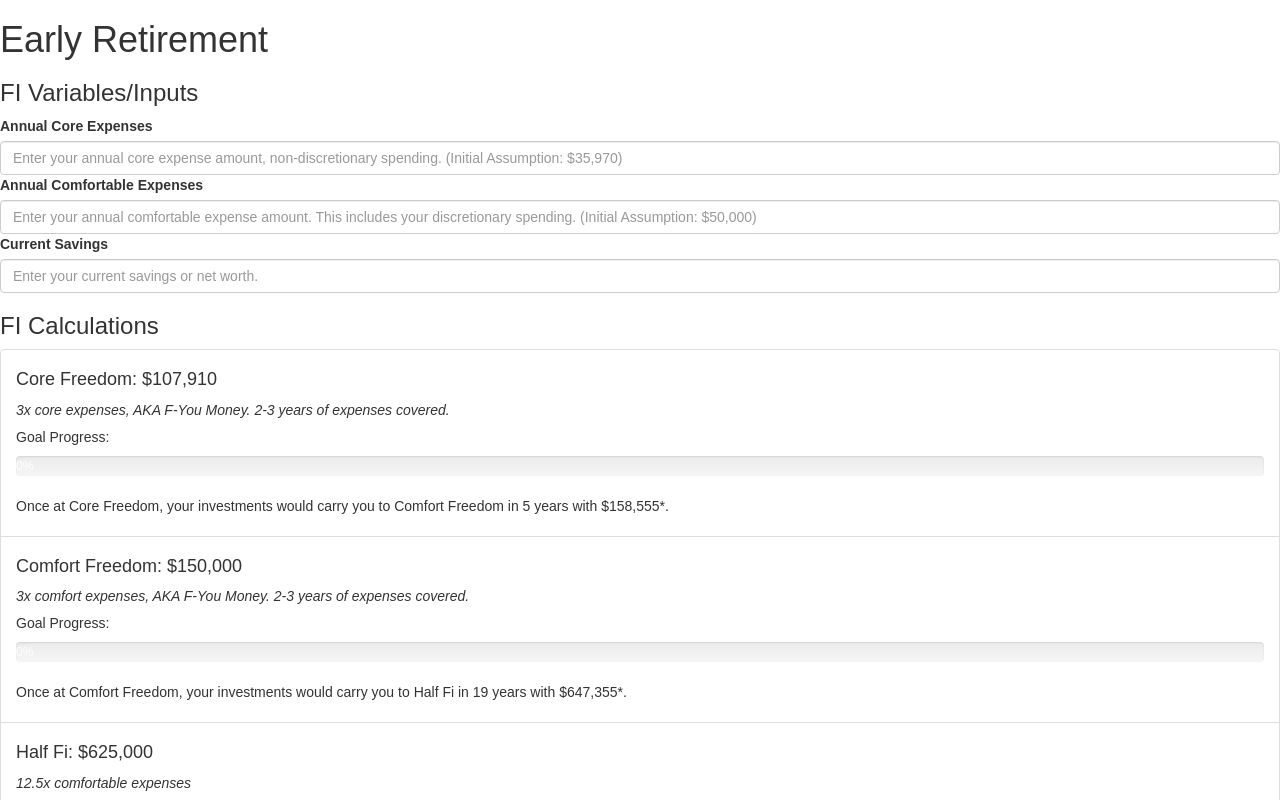
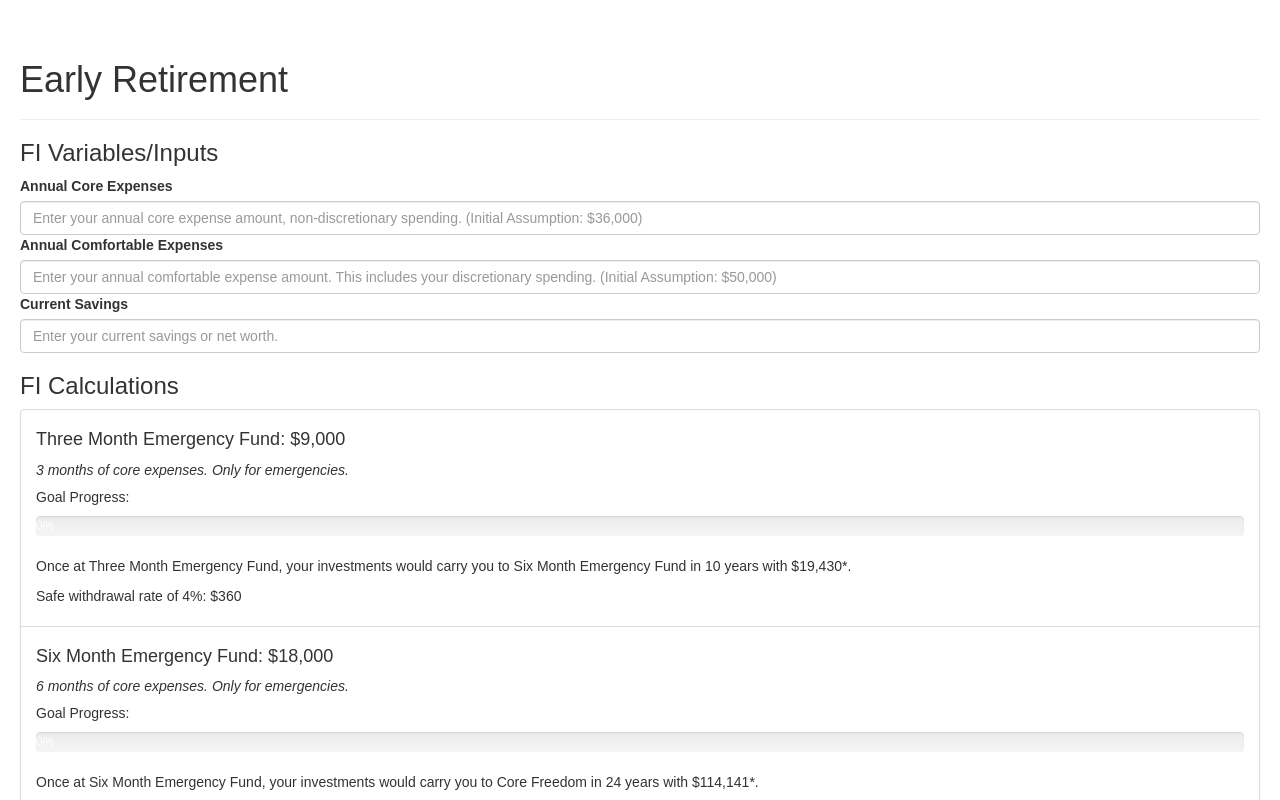
Before and after one commit to meagerfindings/early_retirement_calculators, a React (Create React App) app: page / in a window 1280 px wide. Shown: the top 800 px of the page. Built offline with nearby package versions, Linux system fonts and the light colour scheme.

Commit message:
fixed progress bars refelcting next stage, added initial safe withdrawal rate

```diff
--- a/src/App.css
+++ b/src/App.css
@@ -1,28 +1,3 @@
-/*.App {*/
-  /*text-align: center;*/
-/*}*/
-
-/*.App-logo {*/
-  /*animation: App-logo-spin infinite 20s linear;*/
-  /*height: 80px;*/
-/*}*/
-
-/*.App-header {*/
-  /*background-color: #222;*/
-  /*height: 150px;*/
-  /*padding: 20px;*/
-  /*color: white;*/
-/*}*/
-
-/*.App-title {*/
-  /*font-size: 1.5em;*/
-/*}*/
-
-/*.App-intro {*/
-  /*font-size: large;*/
-/*}*/
-
-/*@keyframes App-logo-spin {*/
-  /*from { transform: rotate(0deg); }*/
-  /*to { transform: rotate(360deg); }*/
-/*}*/
+.App {
+ padding: 20px;
+}
--- a/src/App.js
+++ b/src/App.js
@@ -1,14 +1,15 @@
 import React, { Component } from 'react';
 import './App.css';
 import AppContainer from "./components/AppContainer";
+import PageHeader from "react-bootstrap/es/PageHeader";
 
 class App extends Component {
   render() {
     return (
       <div className="App">
-        <header className="App-header">
-          <h1>Early Retirement</h1>
-        </header>
+        <PageHeader className="App-header">
+          Early Retirement
+        </PageHeader>
       <AppContainer />
       </div>
     );
--- a/src/components/AppContainer.js
+++ b/src/components/AppContainer.js
@@ -6,7 +6,7 @@ class AppContainer extends Component {
     constructor(props) {
         super(props);
         this.state = {
-            core_expenses: 35970,
+            core_expenses: 36000,
             comfortable_expenses: 50000,
             current_savings: 0,
             }
--- a/src/components/FiStage.js
+++ b/src/components/FiStage.js
@@ -50,13 +50,16 @@ class FiStage extends Component {
             <div>
                 <h5>Goal Progress:</h5>
                 <FiProgressBar current={this.props.current}
-                               goal={next_stage_amount} />
+                               goal={stage_amount} />
             </div>
             <div>
                 <p>Once at {this.props.name}, your investments would carry you to {this.props.next_stage.name} in {stage_interest.years} years with
                     ${stage_interest.amount}*. <br/>
                 </p>
             </div>
+            <div>
+                <p>Safe withdrawal rate of 4%: ${nf.format(Math.round(stage_amount * .04))}</p>
+            </div>
         </ListGroupItem>
     }
 }
--- a/src/components/FiStagesContainer.js
+++ b/src/components/FiStagesContainer.js
@@ -7,12 +7,28 @@ class FiStagesContainer extends Component {
         super(props);
         this.state = {
             fiStages: {
+                threeMonth: {
+                    id: 'threeMonth',
+                    name: 'Three Month Emergency Fund',
+                    multiplier: (3/12),
+                    type: 'core',
+                    description: '3 months of core expenses. Only for emergencies.',
+                    nextStage: 'sixMonth'
+                },
+                sixMonth: {
+                    id: 'sixMonth',
+                    name: 'Six Month Emergency Fund',
+                    multiplier: (6/12),
+                    type: 'core',
+                    description: '6 months of core expenses. Only for emergencies.',
+                    nextStage: 'coreFreedom'
+                },
                 coreFreedom: {
                     id: 'coreFreedom',
                     name: 'Core Freedom',
                     multiplier: 3,
                     type: 'core',
-                    description: '3x core expenses, AKA F-You Money. 2-3 years of expenses covered.',
+                    description: '3 years of core expenses covered. AKA: f-you Money.',
                     nextStage: 'comfortFreedom'
                 },
                 comfortFreedom: {
@@ -20,7 +36,7 @@ class FiStagesContainer extends Component {
                     name: 'Comfort Freedom',
                     multiplier: 3,
                     type: 'comfort',
-                    description: '3x comfort expenses, AKA F-You Money. 2-3 years of expenses covered.',
+                    description: '3 years of comfortable expenses covered. AKA: f-you money.',
                     nextStage: 'halfFi'
                 },
                 halfFi: {
```
Also changed, not shown: 1 other file (tests, documents, lock files or other folders).
